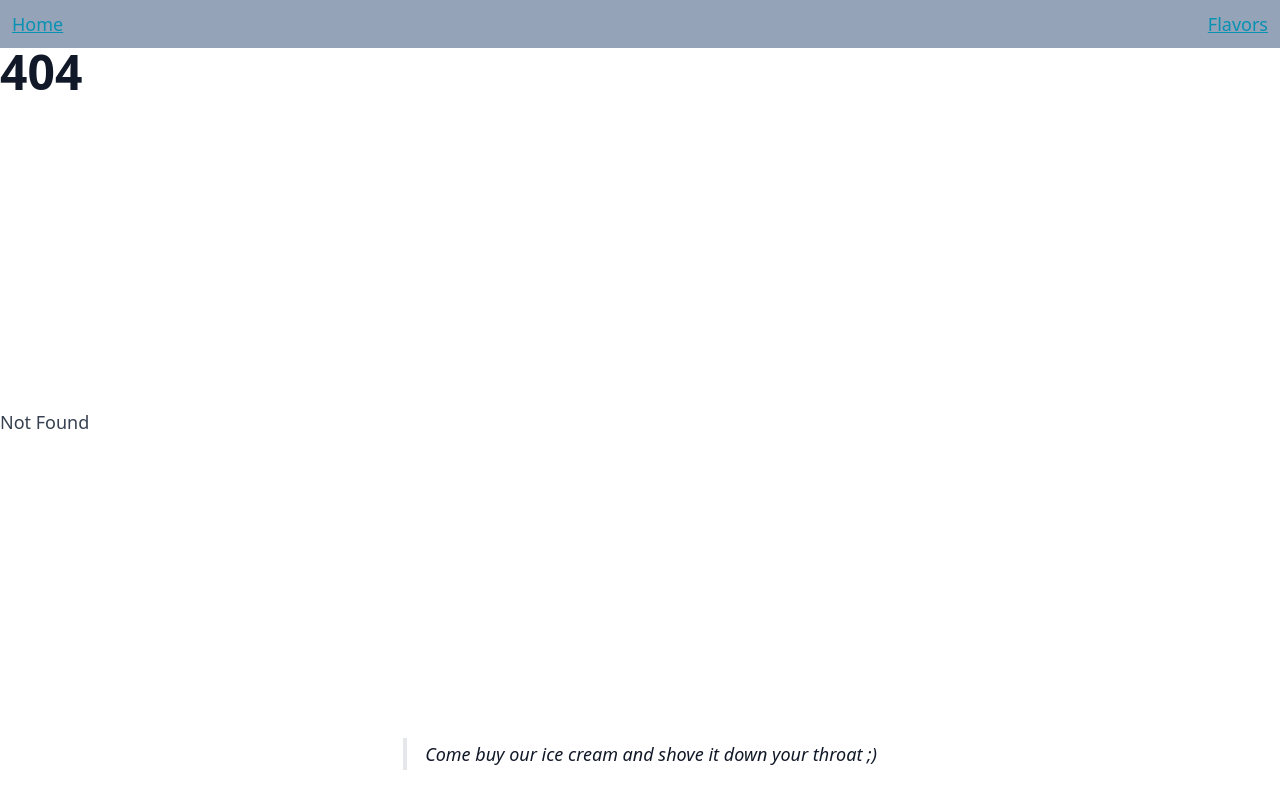
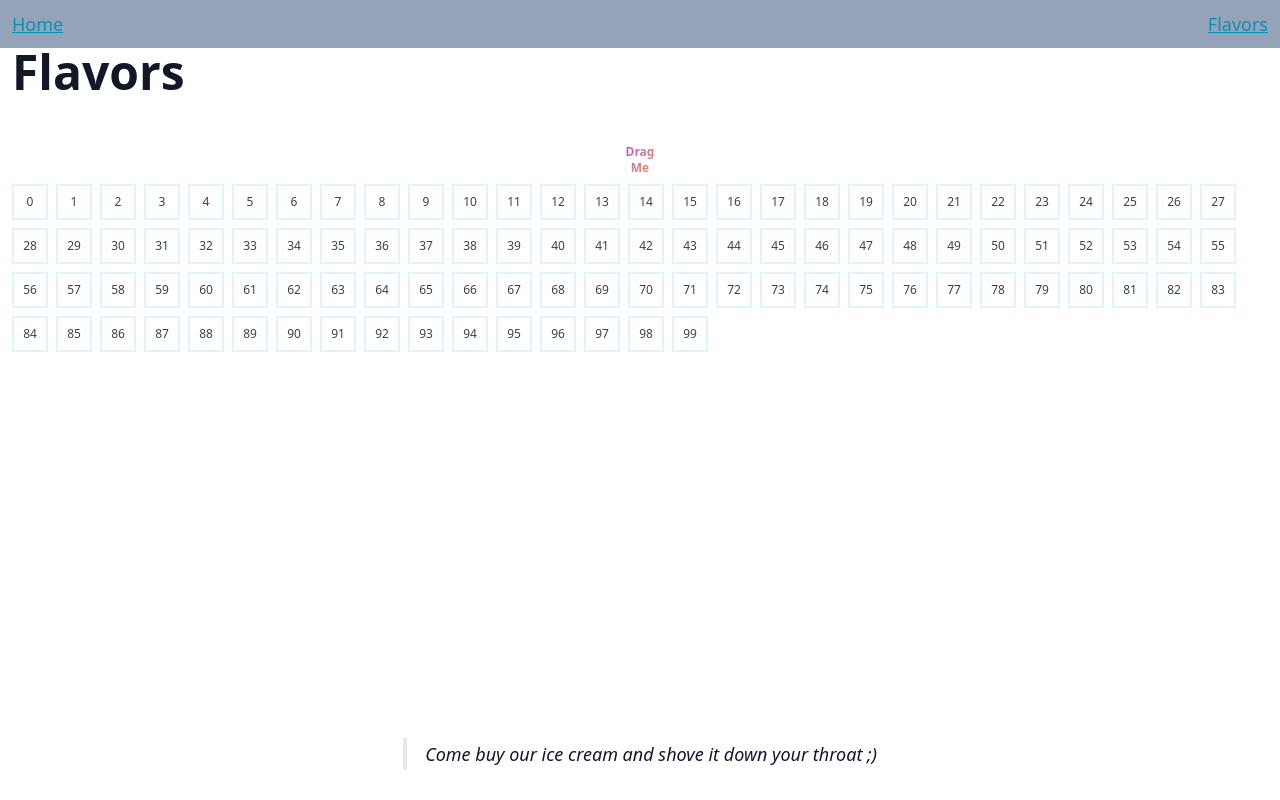
Before and after one commit to OfficialWebBoyz/svelte-web-builder-demo, a SvelteKit app: page /flavors in a window 1280 px wide. Before the commit this address had no page. Built offline with nearby package versions, Linux system fonts and the light colour scheme.

Commit message:
playing with drag and drop

```diff
--- a/src/routes/+page.svelte
+++ b/src/routes/+page.svelte
@@ -1,4 +1,4 @@
-<main>
-  <h1>Sweet Licks</h1>
-  <p>The best ice cream in the world. Ask your mom</p>
+<main class="x-container">
+	<h1>Sweet Licks</h1>
+	<p>The best ice cream in the world. Ask your mom</p>
 </main>
--- /dev/null
+++ b/src/routes/flavors/+page.svelte
@@ -0,0 +1,57 @@
+<script lang="ts">
+	const blockCount = 100;
+	const DATA_FORMAT = 'item';
+	const ITEM_TYPES = {
+		component: 'accordion'
+	};
+
+	let isDragging = false;
+
+	function handleDragStart(e: DragEvent) {
+		console.log('started');
+		e.dataTransfer?.setData(DATA_FORMAT, ITEM_TYPES.component);
+	}
+
+	function handleItemDrag(_: DragEvent) {
+		isDragging = true;
+	}
+
+	function handleDrop(e: DragEvent) {
+		e.preventDefault();
+		const element = e.target as HTMLElement | null;
+		if (element instanceof HTMLElement) {
+			console.log(element?.id, e.dataTransfer?.getData(DATA_FORMAT));
+			isDragging = false;
+		}
+	}
+</script>
+
+<main class="x-container">
+	<h1>Flavors</h1>
+
+	<div
+		draggable="true"
+		class="text-xs text-center p-2"
+		on:dragstart={handleDragStart}
+		on:drag={handleItemDrag}
+	>
+		<strong
+			class="capitalize text-transparent bg-clip-text bg-gradient-to-br from-purple-500 to-orange-400"
+		>
+			drag <br /> me
+		</strong>
+	</div>
+
+	<div class="flex flex-wrap gap-2">
+		{#each [...Array(blockCount).keys()] as block}
+			<div
+				id={`drag-element-${block}`}
+				class="p-4 border-sky-100 border-2 text-xs w-2 h-2 inline-flex justify-center items-center"
+				on:dragover={(e) => e.preventDefault()}
+				on:drop={handleDrop}
+			>
+				{block}
+			</div>
+		{/each}
+	</div>
+</main>
```
